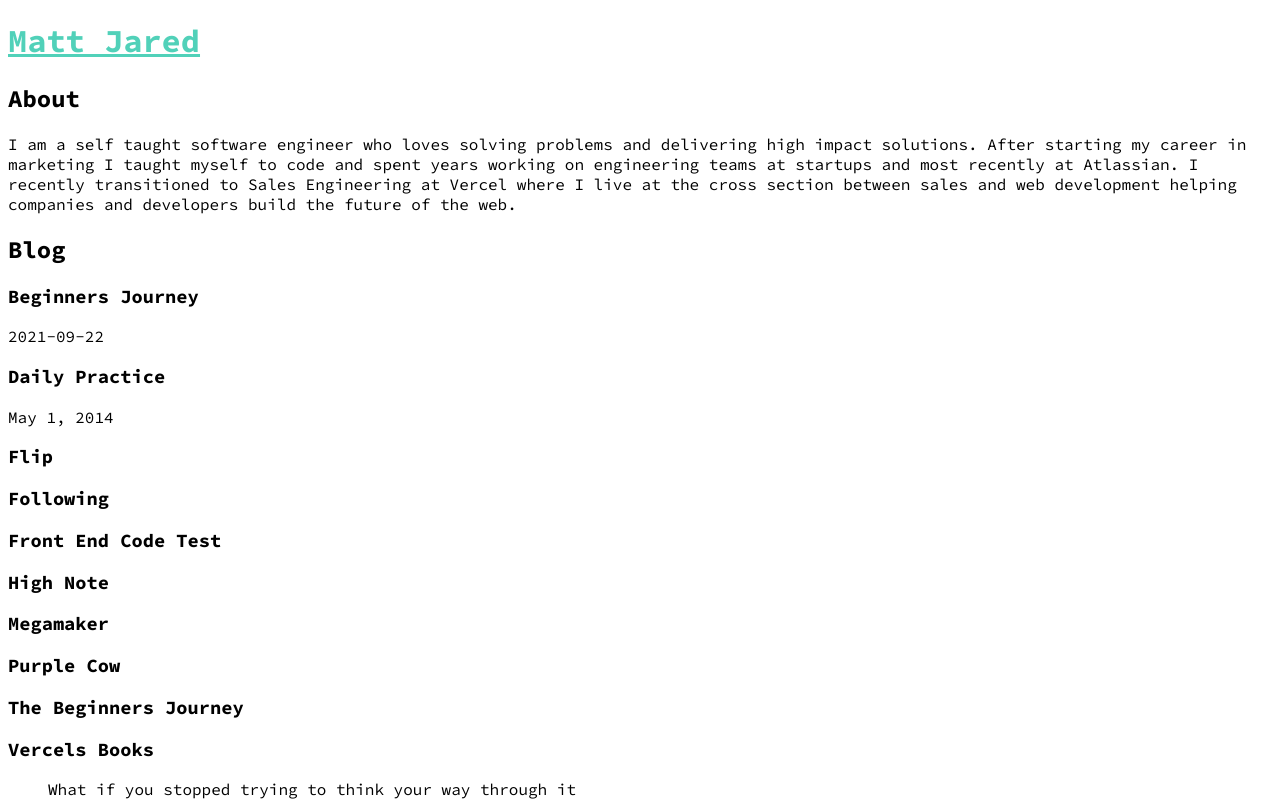
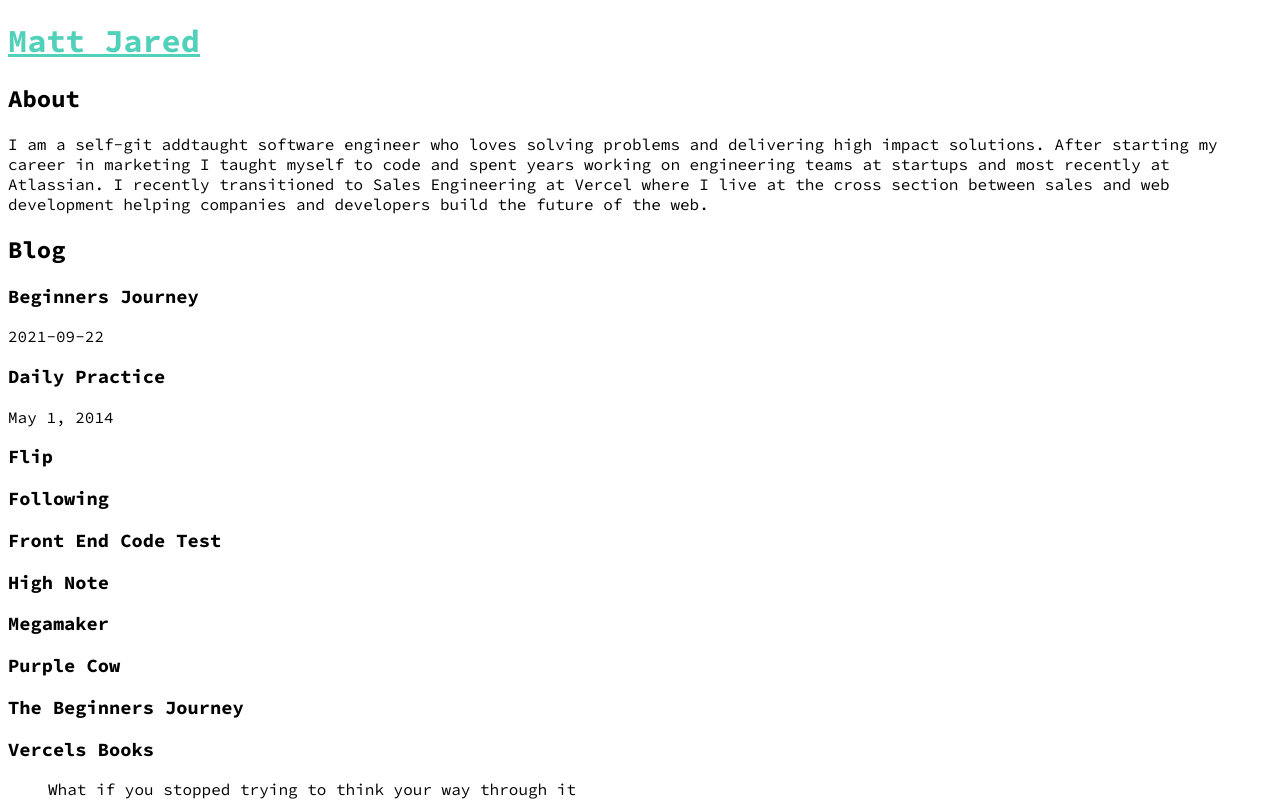
Before and after one commit to mattjared/personal-site, a Next.js app: page / in a window 1280 px wide. Shown: the top 801 px of the page. Built offline with nearby package versions, Linux system fonts and the light colour scheme.

Commit message:
[redo] Adds a typo fix

```diff
--- a/app/page.js
+++ b/app/page.js
@@ -9,7 +9,7 @@
 const site = {
   about: {
     heading: "About",
-    bio: "I am a self taught software engineer who loves solving problems and delivering high impact solutions. After starting my career in marketing I taught myself to code and spent years working on engineering teams at startups and most recently at Atlassian. I recently transitioned to Sales Engineering at Vercel where I live at the  cross section between sales and web development helping companies and developers build the future of the web."
+    bio: "I am a self-git addtaught software engineer who loves solving problems and delivering high impact solutions. After starting my career in marketing I taught myself to code and spent years working on engineering teams at startups and most recently at Atlassian. I recently transitioned to Sales Engineering at Vercel where I live at the  cross section between sales and web development helping companies and developers build the future of the web."
   },
 }
 
```
